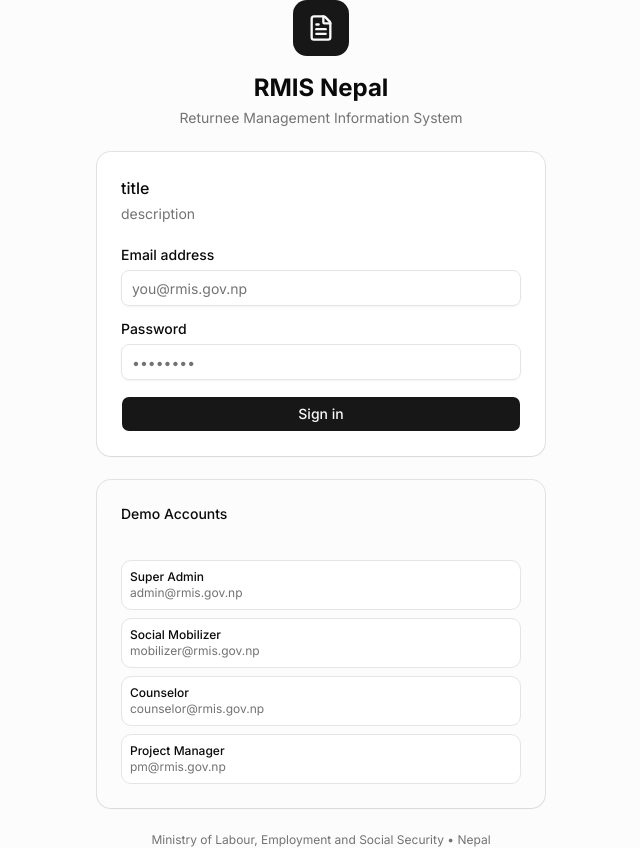
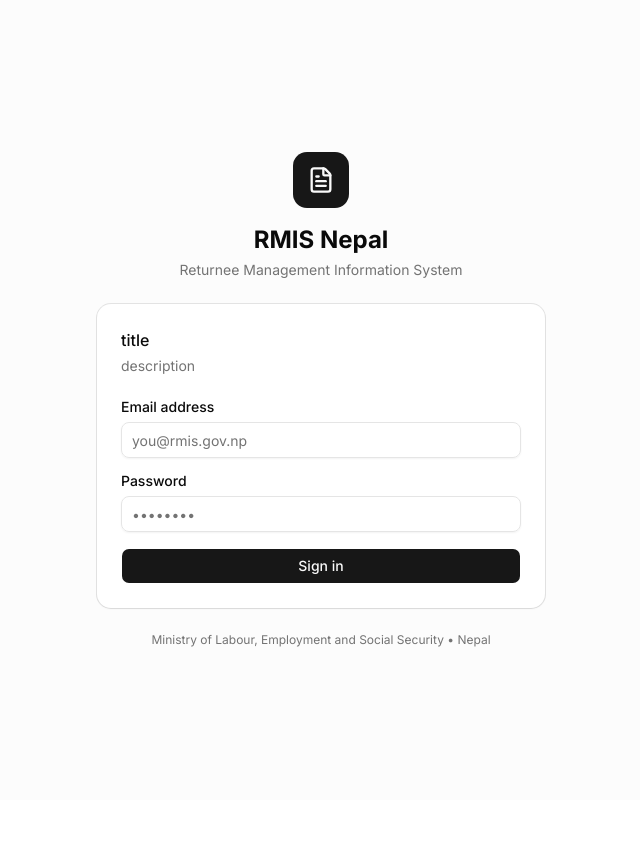
Before and after one commit to shree-geo/remi-frontend, a Next.js app: page /en in a window 1280 px wide. Shown: the whole page, without its empty margins (319-959 px from the left). After the commit the page ends 800 px from the top, so only its background shows below. Built offline with nearby package versions, Linux system fonts and the light colour scheme; what i18next-resources-to-backend would draw is missing.

Commit message:
fix: removed demo accounts

```diff
--- a/modules/login/components/demoAccounts.tsx
+++ /dev/null
@@ -1,28 +0,0 @@
-"use client";
-import { Card, CardContent, CardHeader, CardTitle } from "@/components/ui/card";
-import { demoAccounts } from "../constants/credentials";
-
-export default function DemoAccounts() {
-  function onSelect(email: string, password: string) {}
-  return (
-    <Card className="bg-accent/5">
-      <CardHeader className="pb-3">
-        <CardTitle className="text-sm font-medium">Demo Accounts</CardTitle>
-      </CardHeader>
-      <CardContent>
-        <div className="space-y-2">
-          {demoAccounts.map((account) => (
-            <button
-              key={account.email}
-              onClick={() => onSelect(account.email, account.password)}
-              className="w-full rounded-lg border bg-card p-2 text-left text-xs transition-colors hover:bg-muted"
-            >
-              <div className="font-medium">{account.role}</div>
-              <div className="text-muted-foreground">{account.email}</div>
-            </button>
-          ))}
-        </div>
-      </CardContent>
-    </Card>
-  );
-}
--- a/modules/login/components/loginPage.tsx
+++ b/modules/login/components/loginPage.tsx
@@ -6,7 +6,6 @@
   CardHeader,
   CardTitle,
 } from "@/components/ui/card";
-import DemoAccounts from "@modules/login/components/demoAccounts";
 import Footer from "@modules/login/components/footer";
 import Header from "@modules/login/components/header";
 import LoginForm from "@modules/login/components/loginForm";
@@ -29,7 +28,6 @@
             <LoginForm />
           </CardContent>
         </Card>
-        <DemoAccounts />
         <Footer />
       </div>
     </div>
```
